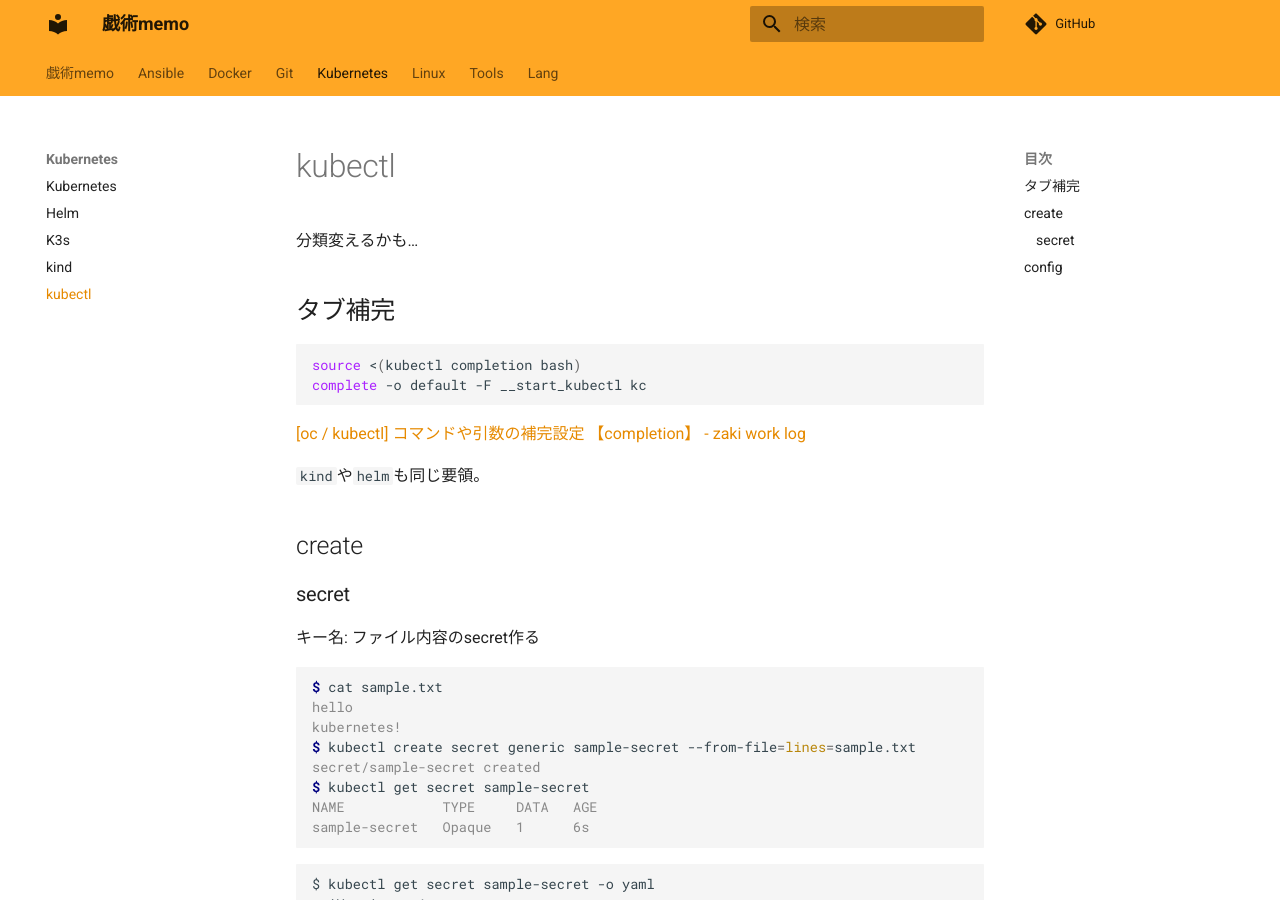
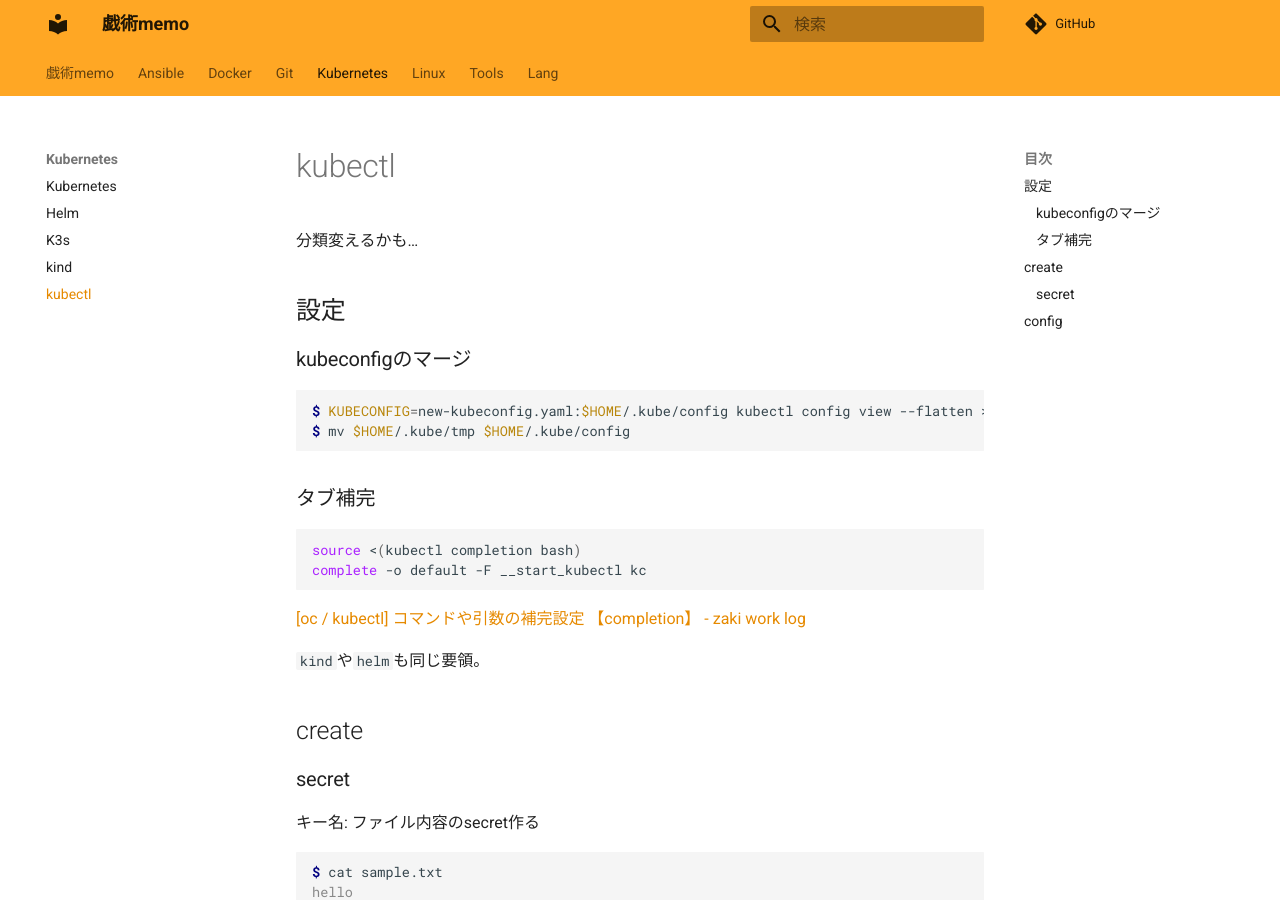
Before and after one commit to zaki-lknr/docs, an MkDocs documentation site: the page built from docs/Kubernetes/kubectl.md, in a window 1280 px wide and 900 px high. Built offline with MkDocs 1.6.1 and Material for MkDocs 9.7.7, drawn with Linux system fonts in a browser that asks for light colours; comment, search, counter and statistics services are not loaded.

Commit message:
add: k8s/kubectl: KUBECONFIGのマージ

````diff
--- a/docs/Kubernetes/kubectl.md
+++ b/docs/Kubernetes/kubectl.md
@@ -2,7 +2,16 @@
 
 分類変えるかも…
 
-## タブ補完
+## 設定
+
+### kubeconfigのマージ
+
+```console
+$ KUBECONFIG=new-kubeconfig.yaml:$HOME/.kube/config kubectl config view --flatten > $HOME/.kube/tmp
+$ mv $HOME/.kube/tmp $HOME/.kube/config
+```
+
+### タブ補完
 
 ```bash
 source <(kubectl completion bash)
````
